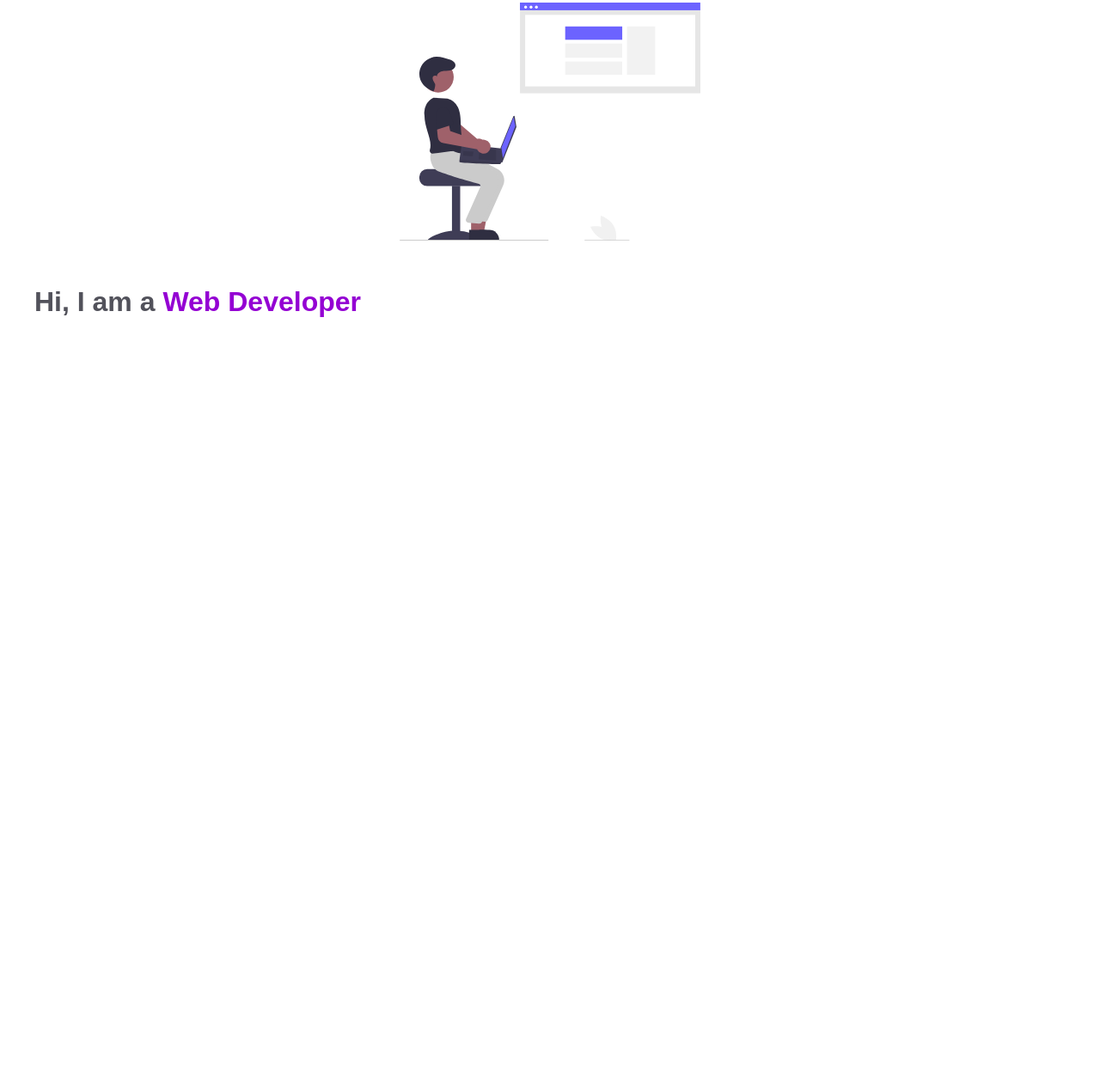
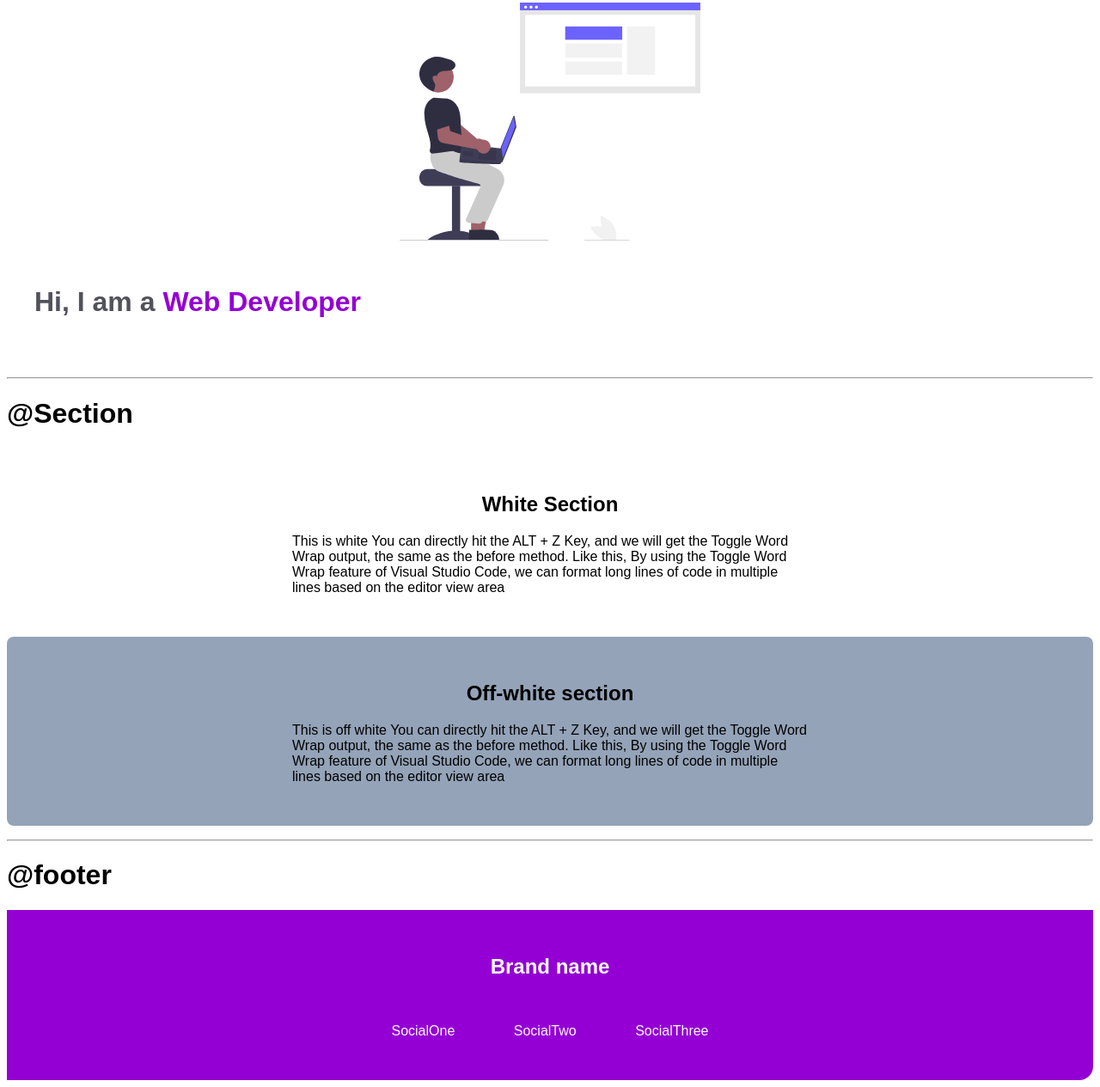
Before and after one commit to Qamar0745/MyPortfolio, a plain HTML site: page index.html in a window 1280 px wide. Shown: the part 665-1930 px from the top of the page at 86% size. Before the commit the page ends 1096 px from the top, so only its background shows below. Drawn offline with Linux system fonts and the light colour scheme.

Commit message:
Added footer

```diff
--- a/index.html
+++ b/index.html
@@ -46,5 +46,36 @@
         <img src="web_dev.svg" alt="image" class="header-image">
         <h1 class="header-heading">Hi, I am a <span class="heading-inverted">Web Developer</span></h1>
     </header>
+
+    <hr>
+
+    <h1>@Section</h1>
+    <section class="section">
+        <div class="container-center">
+            <h1>White Section</h1>
+            <p>This is white You can directly hit the ALT + Z Key, and we will get the Toggle Word Wrap output, the same as the before method. Like this, By using the Toggle Word Wrap feature of Visual Studio Code, we can format long lines of code in multiple lines based on the editor view area</p>
+        </div>
+    </section>
+    <section class="section ow">
+        <div class="container-center">
+            <h1>Off-white section</h1>
+            <p>This is off white You can directly hit the ALT + Z Key, and we will get the Toggle Word Wrap output, the same as the before method. Like this, By using the Toggle Word Wrap feature of Visual Studio Code, we can format long lines of code in multiple lines based on the editor view area</p>
+        </div>
+    </section>
+
+    <hr>
+    <h1>@footer</h1>
+    <footer class="footer">
+        <div class="footer-heading">
+            <h2>Brand name</h2></div>
+            <ul class="footer-list">
+                <li class="list-inline"><a href="/" class="link">SocialOne</a></li>
+                <li class="list-inline"><a href="/" class="link">SocialTwo</a></li>
+                <li class="list-inline"><a href="/" class="link">SocialThree</a></li>
+            </ul>
+    </footer>
+
+
+
 </body>
 </html>
--- a/styles.css
+++ b/styles.css
@@ -5,6 +5,7 @@ body{
 :root{
     --primary-color: darkviolet;
     --gray: #52525b;
+    --white: #f8fafc;
 }
 
 .primary{
@@ -67,3 +68,39 @@ hr{
 .header .header-heading .heading-inverted{
     color: var(--primary-color);
 }
+
+.section{
+    padding: 2rem;
+}
+
+.section h1{
+    text-align: center;
+}
+
+.ow{
+    background-color: #94a3b8;
+    border-radius: 0.5rem;
+}
+
+.container-center{
+    max-width: 600px;
+    margin: auto;
+}
+
+.footer{
+    text-align: center;
+    background-color: var(--primary-color);
+    padding: 2rem;
+    border-bottom-right-radius: 1rem;
+    color: var(--white);
+}
+
+.footer .link{
+    color: var(--white);
+    text-decoration: none;
+}
+
+.footer .footer-list{
+    padding-top: 2rem;
+    padding-inline-start: 0px;
+}
```
